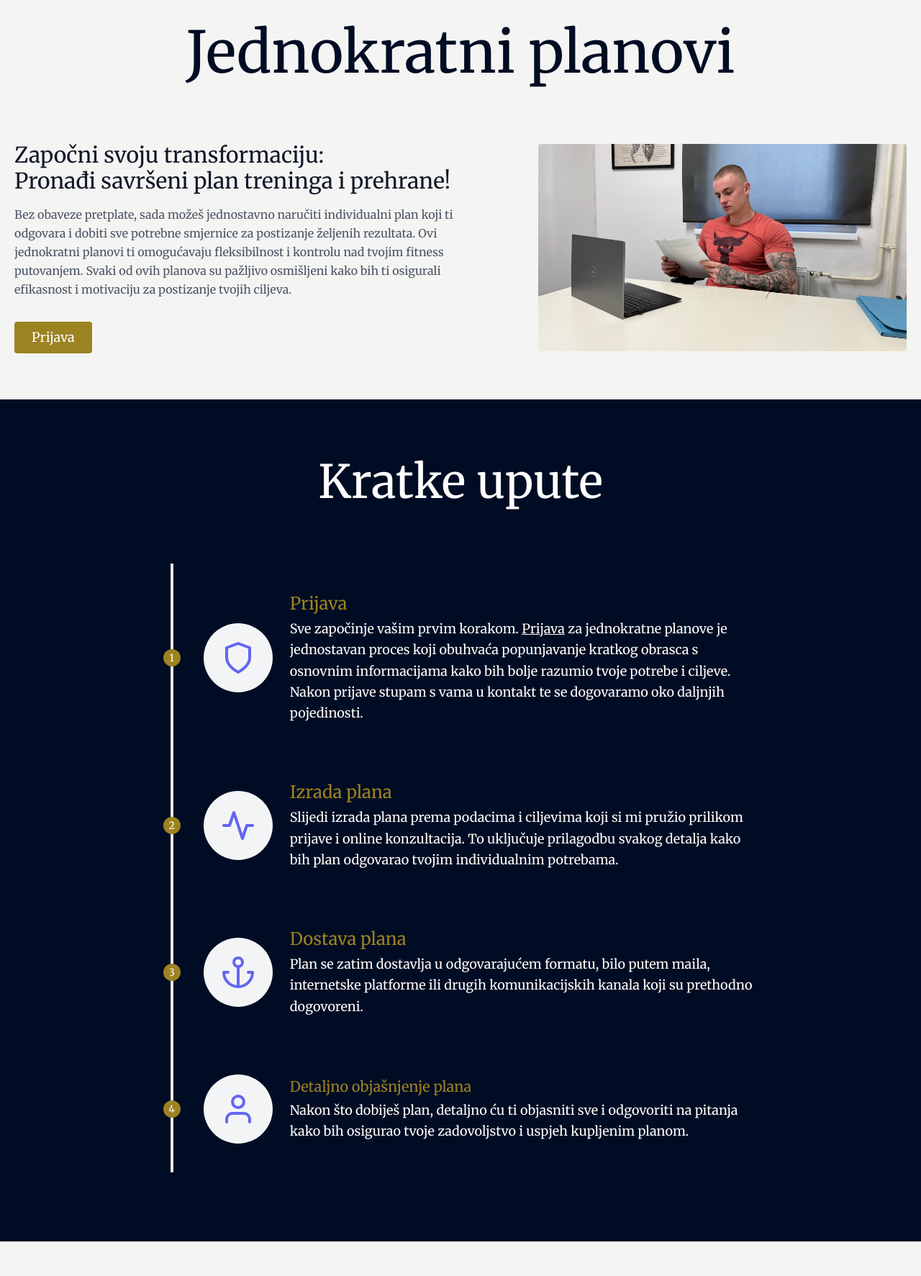
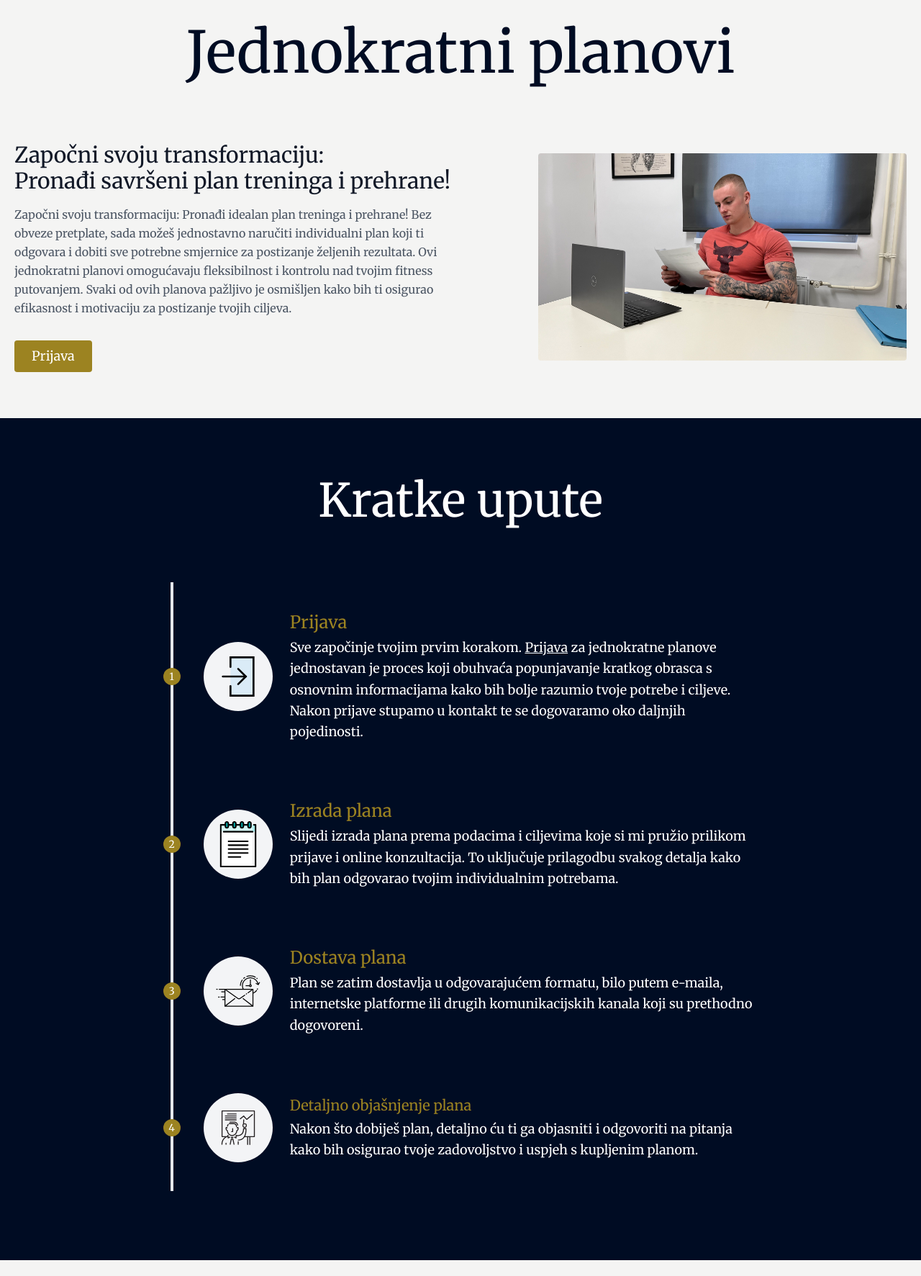
Before and after one commit to BTaucer/dasa-website, a FastAPI app: page /jednokratni-planovi in a window 1280 px wide. Shown: the part 147-1920 px from the top of the page at 72% size. Run offline with FastAPI, Linux system fonts and the light colour scheme; some web fonts are replaced.

Commit message:
Popravljena gramatika

```diff
--- a/static/css/output.css
+++ b/static/css/output.css
@@ -781,12 +781,20 @@ video {
   width: 0.25rem;
 }
 
+.w-1\/2 {
+  width: 50%;
+}
+
 .w-10 {
   width: 2.5rem;
 }
 
 .w-12 {
   width: 3rem;
+}
+
+.w-2\/3 {
+  width: 66.666667%;
 }
 
 .w-20 {
--- a/templates/base.html
+++ b/templates/base.html
@@ -135,7 +135,7 @@
             <h2
               class="title-font font-medium text-gray-900 tracking-widest text-sm mb-3"
             >
-              KONTAKTIRAJTE ME
+              KONTAKTIRAJ ME
             </h2>
             <nav class="list-none mb-10 items-start">
               <li>
--- a/templates/jednokratni.html
+++ b/templates/jednokratni.html
@@ -21,12 +21,13 @@
         Pronađi savršeni plan treninga i prehrane!
       </h1>
       <p class="mb-8 leading-relaxed text-large">
-        Bez obaveze pretplate, sada možeš jednostavno naručiti individualni plan
+        Započni svoju transformaciju: Pronađi idealan plan treninga i prehrane!
+        Bez obveze pretplate, sada možeš jednostavno naručiti individualni plan
         koji ti odgovara i dobiti sve potrebne smjernice za postizanje željenih
-        rezultata. Ovi jednokratni planovi ti omogućavaju fleksibilnost i
-        kontrolu nad tvojim fitness putovanjem. Svaki od ovih planova su
-        pažljivo osmišljeni kako bih ti osigurali efikasnost i motivaciju za
-        postizanje tvojih ciljeva.
+        rezultata. Ovi jednokratni planovi omogućavaju fleksibilnost i kontrolu
+        nad tvojim fitness putovanjem. Svaki od ovih planova pažljivo je
+        osmišljen kako bih ti osigurao efikasnost i motivaciju za postizanje
+        tvojih ciljeva.
       </p>
       <div class="flex justify-center">
         <a href="https://forms.gle/G2KcfNRtVDhBykeC6">
@@ -72,31 +73,21 @@
         <div
           class="flex-shrink-0 w-24 h-24 bg-gray-100 text-indigo-500 rounded-full inline-flex items-center justify-center"
         >
-          <svg
-            fill="none"
-            stroke="currentColor"
-            stroke-linecap="round"
-            stroke-linejoin="round"
-            stroke-width="2"
-            class="w-12 h-12"
-            viewBox="0 0 24 24"
-          >
-            <path d="M12 22s8-4 8-10V5l-8-3-8 3v7c0 6 8 10 8 10z"></path>
-          </svg>
+          <img src="./static/img/prijava.svg" class="w-2/3" alt="" />
         </div>
         <div class="flex-grow sm:pl-6 mt-6 sm:mt-0">
           <h2 class="font-medium title-font text-secondary mb-1 text-2xl">
             Prijava
           </h2>
           <p class="leading-relaxed text-lg text-white">
-            Sve započinje vašim prvim korakom.
+            Sve započinje tvojim prvim korakom.
             <a href="https://forms.gle/G2KcfNRtVDhBykeC6" class="underline"
               >Prijava</a
             >
-            za jednokratne planove je jednostavan proces koji obuhvaća
+            za jednokratne planove jednostavan je proces koji obuhvaća
             popunjavanje kratkog obrasca s osnovnim informacijama kako bih bolje
-            razumio tvoje potrebe i ciljeve. Nakon prijave stupam s vama u
-            kontakt te se dogovaramo oko daljnjih pojedinosti.
+            razumio tvoje potrebe i ciljeve. Nakon prijave stupamo u kontakt te
+            se dogovaramo oko daljnjih pojedinosti.
           </p>
         </div>
       </div>
@@ -116,24 +107,14 @@
         <div
           class="flex-shrink-0 w-24 h-24 bg-gray-100 text-indigo-500 rounded-full inline-flex items-center justify-center"
         >
-          <svg
-            fill="none"
-            stroke="currentColor"
-            stroke-linecap="round"
-            stroke-linejoin="round"
-            stroke-width="2"
-            class="w-12 h-12"
-            viewBox="0 0 24 24"
-          >
-            <path d="M22 12h-4l-3 9L9 3l-3 9H2"></path>
-          </svg>
+          <img src="./static/img/notes.svg" class="w-2/3" alt="" />
         </div>
         <div class="flex-grow sm:pl-6 mt-6 sm:mt-0">
           <h2 class="font-medium title-font text-secondary mb-1 text-2xl">
             Izrada plana
           </h2>
           <p class="leading-relaxed text-lg text-white">
-            Slijedi izrada plana prema podacima i ciljevima koji si mi pružio
+            Slijedi izrada plana prema podacima i ciljevima koje si mi pružio
             prilikom prijave i online konzultacija. To uključuje prilagodbu
             svakog detalja kako bih plan odgovarao tvojim individualnim
             potrebama.
@@ -156,25 +137,14 @@
         <div
           class="flex-shrink-0 w-24 h-24 bg-gray-100 text-indigo-500 rounded-full inline-flex items-center justify-center"
         >
-          <svg
-            fill="none"
-            stroke="currentColor"
-            stroke-linecap="round"
-            stroke-linejoin="round"
-            stroke-width="2"
-            class="w-12 h-12"
-            viewBox="0 0 24 24"
-          >
-            <circle cx="12" cy="5" r="3"></circle>
-            <path d="M12 22V8M5 12H2a10 10 0 0020 0h-3"></path>
-          </svg>
+          <img src="./static/img/dostava.svg" class="w-2/3" alt="" />
         </div>
         <div class="flex-grow sm:pl-6 mt-6 sm:mt-0">
           <h2 class="font-medium title-font text-secondary mb-1 text-2xl">
             Dostava plana
           </h2>
           <p class="leading-relaxed text-lg text-white">
-            Plan se zatim dostavlja u odgovarajućem formatu, bilo putem maila,
+            Plan se zatim dostavlja u odgovarajućem formatu, bilo putem e-maila,
             internetske platforme ili drugih komunikacijskih kanala koji su
             prethodno dogovoreni.
           </p>
@@ -196,26 +166,15 @@
         <div
           class="flex-shrink-0 w-24 h-24 bg-gray-100 text-indigo-500 rounded-full inline-flex items-center justify-center"
         >
-          <svg
-            fill="none"
-            stroke="currentColor"
-            stroke-linecap="round"
-            stroke-linejoin="round"
-            stroke-width="2"
-            class="w-12 h-12"
-            viewBox="0 0 24 24"
-          >
-            <path d="M20 21v-2a4 4 0 00-4-4H8a4 4 0 00-4 4v2"></path>
-            <circle cx="12" cy="7" r="4"></circle>
-          </svg>
+          <img src="./static/img/objasnjenje.svg" class="w-1/2" alt="" />
         </div>
         <div class="flex-grow sm:pl-6 mt-6 sm:mt-0">
           <h2 class="font-medium title-font text-secondary mb-1 text-xl">
             Detaljno objašnjenje plana
           </h2>
           <p class="leading-relaxed text-lg text-white">
-            Nakon što dobiješ plan, detaljno ću ti objasniti sve i odgovoriti na
-            pitanja kako bih osigurao tvoje zadovoljstvo i uspjeh kupljenim
+            Nakon što dobiješ plan, detaljno ću ti ga objasniti i odgovoriti na
+            pitanja kako bih osigurao tvoje zadovoljstvo i uspjeh s kupljenim
             planom.
           </p>
         </div>
@@ -271,7 +230,7 @@
               >
                 <path d="M20 6L9 17l-5-5"></path>
               </svg> </span
-            >Individualni plan treninga sukladan tvom cilju
+            >Individualni plan treninga sukladan tvojem cilju
           </p>
           <p class="flex items-center text-gray-600 mb-2">
             <span
@@ -290,7 +249,7 @@
               </svg> </span
             >Detaljno objašnjenje plana
           </p>
-          <p class="flex items-center text-gray-600 mb-6">
+          <p class="flex items-center text-gray-600 mb-2">
             <span
               class="w-4 h-4 mr-2 inline-flex items-center justify-center bg-green text-white rounded-full flex-shrink-0"
             >
@@ -307,13 +266,32 @@
               </svg> </span
             >Savjeti o suplementaciji
           </p>
+          <p class="flex items-center text-gray-600 mb-2">
+            <span
+              class="w-4 h-4 mr-2 inline-flex items-center justify-center bg-green text-white rounded-full flex-shrink-0"
+            >
+              <svg
+                fill="none"
+                stroke="currentColor"
+                stroke-linecap="round"
+                stroke-linejoin="round"
+                stroke-width="2.5"
+                class="w-3 h-3"
+                viewBox="0 0 24 24"
+              >
+                <path d="M20 6L9 17l-5-5"></path>
+              </svg> </span
+            >Detaljne smjernice za pravilnu prehranu (pravilna raspodjela
+            makronutrijenata)
+          </p>
+
           <a
             href="https://docs.google.com/forms/d/e/1FAIpQLSe9UMVTVofWixjIg_1V9CgC1tfDMxp87eyzmLl1FgKq6NTYwQ/viewform?usp=pp_url&entry.776295654=Jednokratni+plan+treninga+(70+%E2%82%AC)"
           >
             <button
               class="flex items-center mt-auto text-white bg-primary border-0 py-2 px-4 w-full focus:outline-none hover:bg-primary_h rounded"
             >
-              Prijavi se !
+              Prijavi se!
               <svg
                 fill="none"
                 stroke="currentColor"
@@ -359,7 +337,7 @@
               >
                 <path d="M20 6L9 17l-5-5"></path>
               </svg> </span
-            >Individualni plan treninga i prehrane sukladan tvom cilju
+            >Individualni plan treninga i prehrane sukladan tvojem cilju
           </p>
           <p class="flex items-center text-gray-600 mb-2">
             <span
@@ -393,7 +371,7 @@
               >
                 <path d="M20 6L9 17l-5-5"></path>
               </svg> </span
-            >Detaljne smjernice za pravilnu prehranu (za pravilnu raspodjelu
+            >Detaljne smjernice za pravilnu prehranu (pravilna raspodjela
             makronutrijenata)
           </p>
           <p class="flex items-center text-gray-600 mb-6">
@@ -419,7 +397,7 @@
             <button
               class="flex items-center mt-auto text-white bg-secondary border-0 py-2 px-4 w-full focus:outline-none hover:bg-secondary_h rounded"
             >
-              Prijavi se !
+              Prijavi se!
               <svg
                 fill="none"
                 stroke="currentColor"
@@ -462,7 +440,7 @@
               >
                 <path d="M20 6L9 17l-5-5"></path>
               </svg> </span
-            >Individualni plan prehrane sukladan tvom cilju
+            >Individualni plan prehrane sukladan tvojem cilju
           </p>
           <p class="flex items-center text-gray-600 mb-2">
             <span
@@ -496,7 +474,7 @@
               >
                 <path d="M20 6L9 17l-5-5"></path>
               </svg> </span
-            >Detaljne smjernice za pravilnu prehranu (za pravilnu raspodjelu
+            >Detaljne smjernice za pravilnu prehranu (pravilna raspodjela
             makronutrijenata)
           </p>
           <p class="flex items-center text-gray-600 mb-6">
@@ -522,7 +500,7 @@
             <button
               class="flex items-center mt-auto text-white bg-primary border-0 py-2 px-4 w-full focus:outline-none hover:bg-primary_h rounded"
             >
-              Prijavi se !
+              Prijavi se!
               <svg
                 fill="none"
                 stroke="currentColor"
```
Also changed, not shown: templates/home.html (+23 -21 lines), templates/online.html (+26 -56 lines), templates/osobni.html (+17 -59 lines), static/img/cilj.svg (added), static/img/dostava.svg (added), static/img/konzultacije.svg (added), static/img/notes.svg (added), static/img/objasnjenje.svg (added), static/img/phone2.svg (deleted), static/img/prijava.svg (added), static/img/razgovor.svg (added), static/img/sign_in.svg (deleted).
